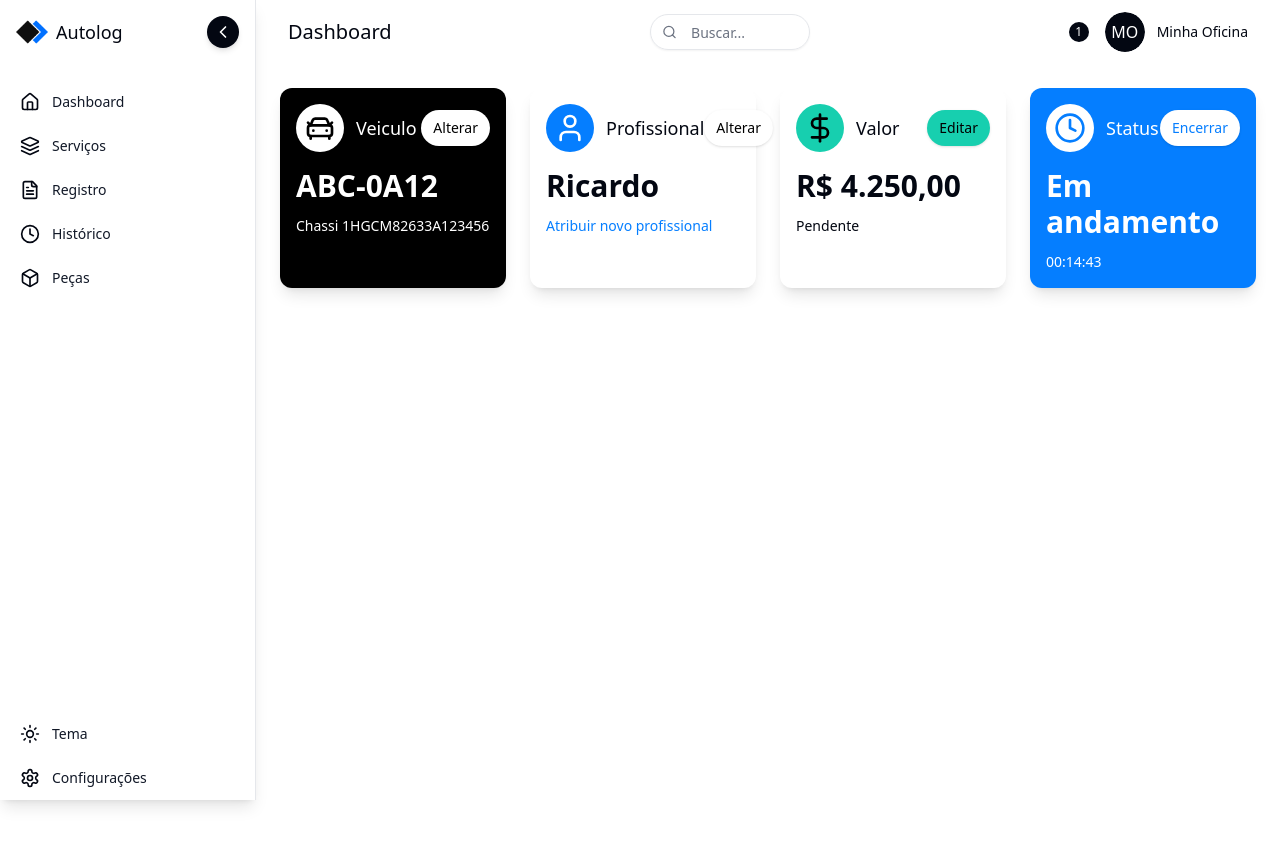
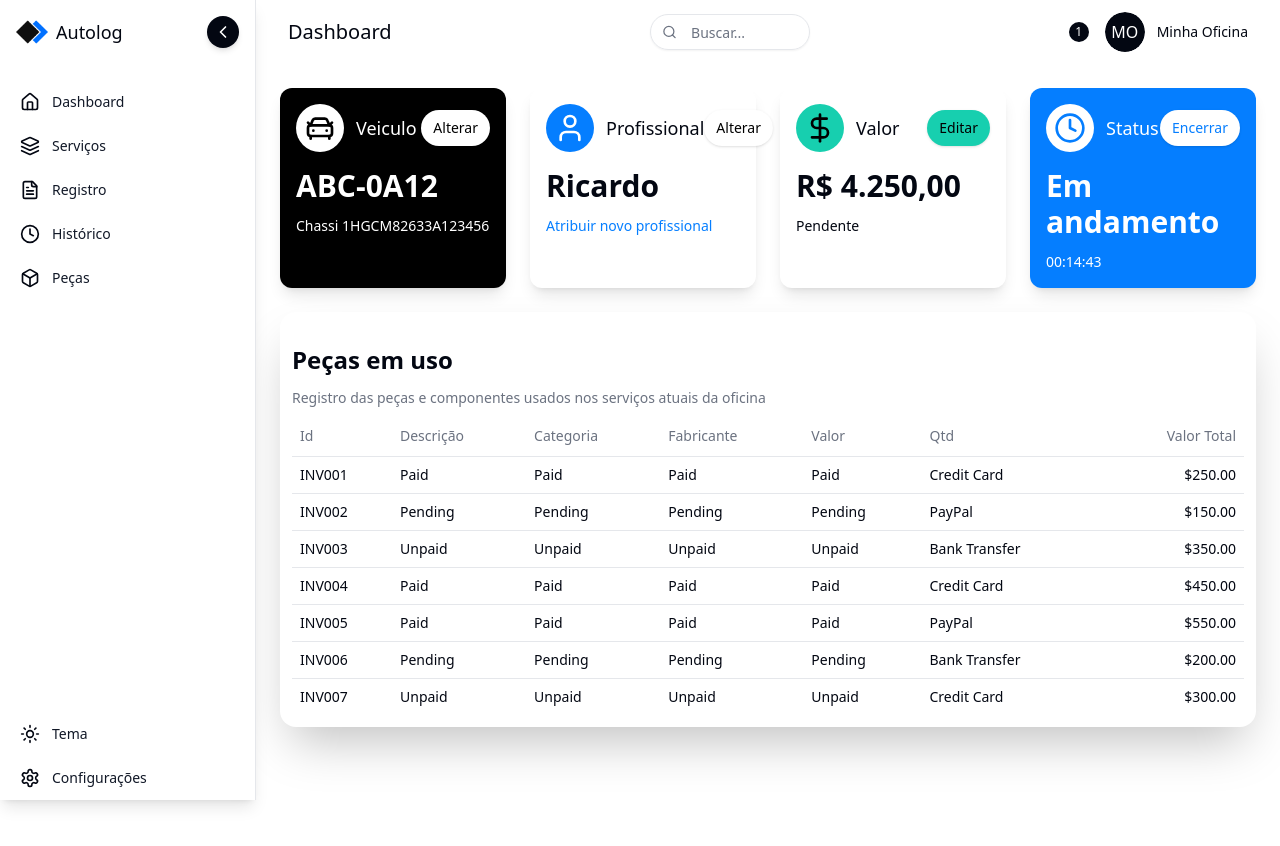
Before and after one commit to danilobarros3/auto-log, a React (Vite) app: page / in a window 1280 px wide. Shown: the top 846 px of the page. Built offline with nearby package versions, Linux system fonts and the light colour scheme.

Commit message:
:sparkles: feat: adding table component

```diff
--- /dev/null
+++ b/src/components/ui/table.tsx
@@ -0,0 +1,120 @@
+import * as React from "react"
+
+import { cn } from "@/lib/utils"
+
+const Table = React.forwardRef<
+  HTMLTableElement,
+  React.HTMLAttributes<HTMLTableElement>
+>(({ className, ...props }, ref) => (
+  <div className="relative w-full overflow-auto">
+    <table
+      ref={ref}
+      className={cn("w-full caption-bottom text-sm", className)}
+      {...props}
+    />
+  </div>
+))
+Table.displayName = "Table"
+
+const TableHeader = React.forwardRef<
+  HTMLTableSectionElement,
+  React.HTMLAttributes<HTMLTableSectionElement>
+>(({ className, ...props }, ref) => (
+  <thead ref={ref} className={cn("[&_tr]:border-b", className)} {...props} />
+))
+TableHeader.displayName = "TableHeader"
+
+const TableBody = React.forwardRef<
+  HTMLTableSectionElement,
+  React.HTMLAttributes<HTMLTableSectionElement>
+>(({ className, ...props }, ref) => (
+  <tbody
+    ref={ref}
+    className={cn("[&_tr:last-child]:border-0", className)}
+    {...props}
+  />
+))
+TableBody.displayName = "TableBody"
+
+const TableFooter = React.forwardRef<
+  HTMLTableSectionElement,
+  React.HTMLAttributes<HTMLTableSectionElement>
+>(({ className, ...props }, ref) => (
+  <tfoot
+    ref={ref}
+    className={cn(
+      "border-t bg-muted/50 font-medium [&>tr]:last:border-b-0",
+      className
+    )}
+    {...props}
+  />
+))
+TableFooter.displayName = "TableFooter"
+
+const TableRow = React.forwardRef<
+  HTMLTableRowElement,
+  React.HTMLAttributes<HTMLTableRowElement>
+>(({ className, ...props }, ref) => (
+  <tr
+    ref={ref}
+    className={cn(
+      "border-b transition-colors hover:bg-muted/50 data-[state=selected]:bg-muted",
+      className
+    )}
+    {...props}
+  />
+))
+TableRow.displayName = "TableRow"
+
+const TableHead = React.forwardRef<
+  HTMLTableCellElement,
+  React.ThHTMLAttributes<HTMLTableCellElement>
+>(({ className, ...props }, ref) => (
+  <th
+    ref={ref}
+    className={cn(
+      "h-10 px-2 text-left align-middle font-medium text-muted-foreground [&:has([role=checkbox])]:pr-0 [&>[role=checkbox]]:translate-y-[2px]",
+      className
+    )}
+    {...props}
+  />
+))
+TableHead.displayName = "TableHead"
+
+const TableCell = React.forwardRef<
+  HTMLTableCellElement,
+  React.TdHTMLAttributes<HTMLTableCellElement>
+>(({ className, ...props }, ref) => (
+  <td
+    ref={ref}
+    className={cn(
+      "p-2 align-middle [&:has([role=checkbox])]:pr-0 [&>[role=checkbox]]:translate-y-[2px]",
+      className
+    )}
+    {...props}
+  />
+))
+TableCell.displayName = "TableCell"
+
+const TableCaption = React.forwardRef<
+  HTMLTableCaptionElement,
+  React.HTMLAttributes<HTMLTableCaptionElement>
+>(({ className, ...props }, ref) => (
+  <caption
+    ref={ref}
+    className={cn("mt-4 text-sm text-muted-foreground", className)}
+    {...props}
+  />
+))
+TableCaption.displayName = "TableCaption"
+
+export {
+  Table,
+  TableHeader,
+  TableBody,
+  TableFooter,
+  TableHead,
+  TableRow,
+  TableCell,
+  TableCaption,
+}
--- /dev/null
+++ b/src/pages/Dashboard/components/Table.tsx
@@ -0,0 +1,114 @@
+import {
+  Table,
+  TableBody,
+  TableCell,
+  TableHead,
+  TableHeader,
+  TableRow,
+} from "@/components/ui/table";
+
+const invoices = [
+  {
+    invoice: "INV001",
+    paymentStatus: "Paid",
+    totalAmount: "$250.00",
+    paymentMethod: "Credit Card",
+  },
+  {
+    invoice: "INV002",
+    paymentStatus: "Pending",
+    totalAmount: "$150.00",
+    paymentMethod: "PayPal",
+  },
+  {
+    invoice: "INV003",
+    paymentStatus: "Unpaid",
+    totalAmount: "$350.00",
+    paymentMethod: "Bank Transfer",
+  },
+  {
+    invoice: "INV004",
+    paymentStatus: "Paid",
+    totalAmount: "$450.00",
+    paymentMethod: "Credit Card",
+  },
+  {
+    invoice: "INV005",
+    paymentStatus: "Paid",
+    totalAmount: "$550.00",
+    paymentMethod: "PayPal",
+  },
+  {
+    invoice: "INV006",
+    paymentStatus: "Pending",
+    totalAmount: "$200.00",
+    paymentMethod: "Bank Transfer",
+  },
+  {
+    invoice: "INV007",
+    paymentStatus: "Unpaid",
+    totalAmount: "$300.00",
+    paymentMethod: "Credit Card",
+  },
+];
+
+interface ITableColumn {
+  column1?: string;
+  column2?: string;
+  column3?: string;
+  column4?: string;
+  column5: string;
+  column6?: string;
+  column7?: string;
+  title?: string;
+  subtitle?:string;
+}
+
+export function TableDemo({
+  column1,
+  column2,
+  column3,
+  column4,
+  column5,
+  column6,
+  column7,
+  title,
+  subtitle
+}: ITableColumn) {
+  return (
+    <>
+    <div className="bg-white flex flex-col justify-center w-full rounded-2xl shadow-2xl p-3">
+      <div className="grid gap-3 mt-5">
+        <h2 className="text-2xl font-bold">{title}</h2>
+        <p className="text-sm text-gray-500 mb-2">{subtitle}</p>
+      </div>
+    <Table>
+      <TableHeader>
+        <TableRow>
+          <TableHead className="w-[100px]">{column1}</TableHead>
+          <TableHead>{column2}</TableHead>
+          <TableHead>{column3}</TableHead>
+          <TableHead>{column4}</TableHead>
+          <TableHead>{column5}</TableHead>
+          <TableHead>{column6}</TableHead>
+          <TableHead className="text-right">{column7}</TableHead>
+        </TableRow>
+      </TableHeader>
+      <TableBody>
+        {invoices.map((invoice) => (
+          <TableRow key={invoice.invoice}>
+            <TableCell className="font-medium">{invoice.invoice}</TableCell>
+            <TableCell>{invoice.paymentStatus}</TableCell>
+            <TableCell>{invoice.paymentStatus}</TableCell>
+            <TableCell>{invoice.paymentStatus}</TableCell>
+            <TableCell>{invoice.paymentStatus}</TableCell>
+            <TableCell>{invoice.paymentMethod}</TableCell>
+            <TableCell className="text-right">{invoice.totalAmount}</TableCell>
+          </TableRow>
+        ))}
+      </TableBody>
+    </Table>
+    </div>
+    </>
+  );
+}
--- a/src/pages/Dashboard/index.tsx
+++ b/src/pages/Dashboard/index.tsx
@@ -2,6 +2,7 @@ import { Header } from "@/components/Header";
 import { CarFront, Clock, DollarSign, User } from "lucide-react";
 import Sidebar from "@/components/Sidebar";
 import Cards from "./components/Cards";
+import { TableDemo } from "./components/Table";
 
 export function Dashboard() {
   return (
@@ -71,6 +72,17 @@ export function Dashboard() {
               buttonTextColor="text-primary"
             />
           </div>
+          <TableDemo
+            column1="Id"
+            column2="Descrição"
+            column3="Categoria"
+            column4="Fabricante"
+            column5="Valor"
+            column6="Qtd"
+            column7="Valor Total"
+            title="Peças em uso"
+            subtitle="Registro das peças e componentes usados nos serviços atuais da oficina"
+          />
         </div>
       </div>
     </div>
```
